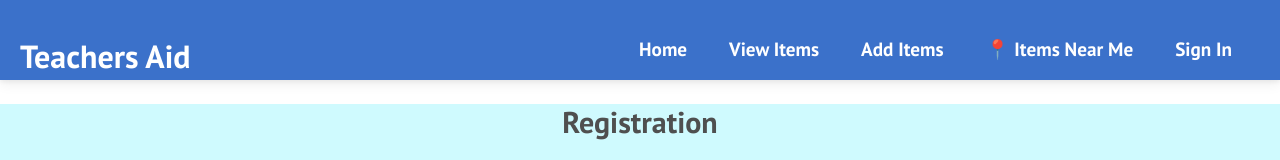
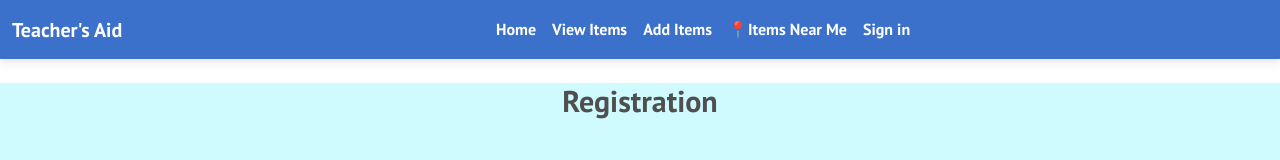
Before and after one commit to PremAdhikari10/Free-Stuff-For-Teachers, a React (Create React App) app: page /registration in a window 1280 px wide. Shown: the top 160 px of the page. Built offline with nearby package versions, Linux system fonts and the light colour scheme.

Commit message:
New Navbar

```diff
--- a/src/components/pages/Home.js
+++ b/src/components/pages/Home.js
@@ -1,34 +1,21 @@
 import React from 'react';
-import { MDBCarousel, MDBCarouselItem, MDBCarouselCaption,} from 'mdb-react-ui-kit';
+import { MDBCarousel, MDBCarouselItem} from 'mdb-react-ui-kit';
 export default function Home(){
   return (
     // header
-    <MDBCarousel showIndicators showControls fade>
+    <MDBCarousel showIndicators showControls fade interval={2000}>
     <MDBCarouselItem itemId={1}>
-      <img src='https://media1.s-nbcnews.com/i/newscms/2019_25/2904476/190620-student-teachers-classroom-stock-cs-502p_e4bbcb02cc8f70402ff6ce4a9735f6ef.jpg' className='d-block w-100' alt='...' />
-      <MDBCarouselCaption>
-        <h5>First slide label</h5>
-        <p>Nulla vitae elit libero, a pharetra augue mollis interdum.</p>
-      </MDBCarouselCaption>
+      <img src='https://media1.s-nbcnews.com/i/newscms/2019_25/2904476/190620-student-teachers-classroom-stock-cs-502p_e4bbcb02cc8f70402ff6ce4a9735f6ef.jpg' className='d-block w-100' style={{height: '900px', maxWidth: '2500px'}} alt='...' />
     </MDBCarouselItem>
 
     <MDBCarouselItem itemId={2}>
-      <img src='https://www.adoptaclassroom.org/wp-content/uploads/2021/03/school-children.jpeg' className='d-block w-100' alt='...' />
-      <MDBCarouselCaption>
-        <h5>Second slide label</h5>
-        <p>Lorem ipsum dolor sit amet, consectetur adipiscing elit.</p>
-      </MDBCarouselCaption>
+      <img src='https://www.adoptaclassroom.org/wp-content/uploads/2021/03/school-children.jpeg' className='d-block w-100' style={{height: '900px',maxWidth: '2500px'}} alt='...' />
     </MDBCarouselItem>
 
     <MDBCarouselItem itemId={3}>
-      <img src='https://www.simplykinder.com/wp-content/uploads/2022/04/Free-Helping-Hands-For-Meet-The-Teacher-1024x1024.jpg' className='d-block w-100' alt='...' />
-      <MDBCarouselCaption>
-        <h5>Third slide label</h5>
-        <p>Praesent commodo cursus magna, vel scelerisque nisl consectetur.</p>
-      </MDBCarouselCaption>
+      <img src='https://www.simplykinder.com/wp-content/uploads/2022/04/Free-Helping-Hands-For-Meet-The-Teacher-1024x1024.jpg' className='d-block w-100' style={{height: '900px',maxWidth: '2500px'}} alt='...' />
+
     </MDBCarouselItem>
   </MDBCarousel>
-
-
-  );
+   );
 }
--- a/src/navbar/Navbar.js
+++ b/src/navbar/Navbar.js
@@ -1,78 +1,56 @@
-import React, { useState } from 'react'
-import './Navbar.css'
-import { Link } from 'react-router-dom'
+import React, { useState } from 'react';
+import { NavLink } from 'react-router-dom';
+import {
+  MDBNavbar,
+  MDBContainer,
+  MDBIcon,
+  MDBNavbarNav,
+  MDBNavbarItem,
+  MDBNavbarToggler,
+  MDBNavbarBrand,
+  MDBCollapse
+} from 'mdb-react-ui-kit';
 
+export default function Navbar() {
+  const [openNavColor, setOpenNavColor] = useState(false);
 
-function Navbar() {
+  return (
+    <>
+     <MDBNavbar expand='lg' dark bgColor='primary'>
+  <MDBContainer fluid>
+    <MDBNavbarBrand as={NavLink} to='/'>Teacher's Aid</MDBNavbarBrand>
+    <MDBNavbarToggler
+      type='button'
+      data-target='#navbarColor02'
+      aria-controls='navbarColor02'
+      aria-expanded='false'
+      aria-label='Toggle navigation'
+      onClick={() => setOpenNavColor(!openNavColor)}
+    >
+      <MDBIcon icon='bars' fas />
+    </MDBNavbarToggler>
+    <MDBCollapse open={openNavColor} navbar>
+      <MDBNavbarNav className='justify-content-center mb-2 mb-lg-0 '>
+        <MDBNavbarItem>
+          <NavLink className='nav-link hover:bg-blue-400' activeClassName='active' exact to='/' style={{ color: 'white' }}>Home</NavLink>
+        </MDBNavbarItem>
+        <MDBNavbarItem>
+          <NavLink className='nav-link hover:bg-blue-400' activeClassName='active' exact to='/viewitems' style={{ color: 'white' }}>View Items</NavLink>
+        </MDBNavbarItem>
+        <MDBNavbarItem>
+          <NavLink className='nav-link hover:bg-blue-400' activeClassName='active' exact to='/add_items' style={{ color: 'white' }}>Add Items</NavLink>
+        </MDBNavbarItem>
+        <MDBNavbarItem>
+          <NavLink className='nav-link hover:bg-blue-400' activeClassName='active' exact to='/maps' style={{ color: 'white' }}>📍Items Near Me</NavLink>
+        </MDBNavbarItem>
+        <MDBNavbarItem>
+          <NavLink className='nav-link hover:bg-blue-400' activeClassName='active' exact to='/sign-in' style={{ color: 'white' }}>Sign in</NavLink>
+        </MDBNavbarItem>
+      </MDBNavbarNav>
+    </MDBCollapse>
+  </MDBContainer>
+</MDBNavbar>
 
-    const [click, setClick] = useState(false)
-    const [dropdown, setDropdown] = useState(false)
-
-    const handleClick = () => setClick(!click)
-    const closeMobileMenu = () => setClick(false)
-
-    const onMouseEnter = () => {
-        if (window.innerWidth < 960) {
-            setDropdown(false);
-        } else {
-            setDropdown(true);
-        }
-    };
-
-    const onMouseLeave = () => {
-        if (window.innerWidth < 960) {
-            setDropdown(false);
-        } else {
-            setDropdown(false);
-        }
-    };
-    return (
-        <>
-            <nav className='navbar'>
-                <Link to='/' className='navbar-logo'>
-                    Teachers Aid
-                </Link>
-
-                {/* Hamburger Menu */}
-                <div className='menu-icon' onClick={handleClick}>
-                    <i className={click ? 'fas fa-times' : 'fas fa-bars'} />
-                </div>
-                <ul className={click ? 'nav-menu active' : 'nav-menu'}>
-                    {/* Home tab */}
-                    <li className='nav-item'
-                        onMouseEnter={onMouseEnter}
-                        onMouseLeave={onMouseLeave}
-                    >
-                        <Link to='/' className='nav-links' onClick={closeMobileMenu}>
-                            Home
-                        </Link>
-                    </li>
-                    {/* Services tab */}
-                    <li className='nav-item'>
-                        <Link to='/viewitems' className='nav-links' onClick={closeMobileMenu}>
-                            View Items
-                        </Link>
-                    </li>
-
-                    <li className='nav-item'>
-                        <Link to='/add_items' className='nav-links' onClick={closeMobileMenu}>
-                            Add Items
-                        </Link>
-                    </li>
-                    <li className='nav-item'>
-                        <Link to='/maps' className='nav-links' onClick={closeMobileMenu}>
-                            📍 Items Near Me
-                        </Link>
-                    </li>
-                    <li className='nav-item'>
-                        <Link to='/sign-in' className='nav-links' onClick={closeMobileMenu}>
-                            Sign In
-                        </Link>
-                    </li>
-                </ul>
-
-            </nav>
-        </>
-    )
+    </>
+  );
 }
-export default Navbar;
```
